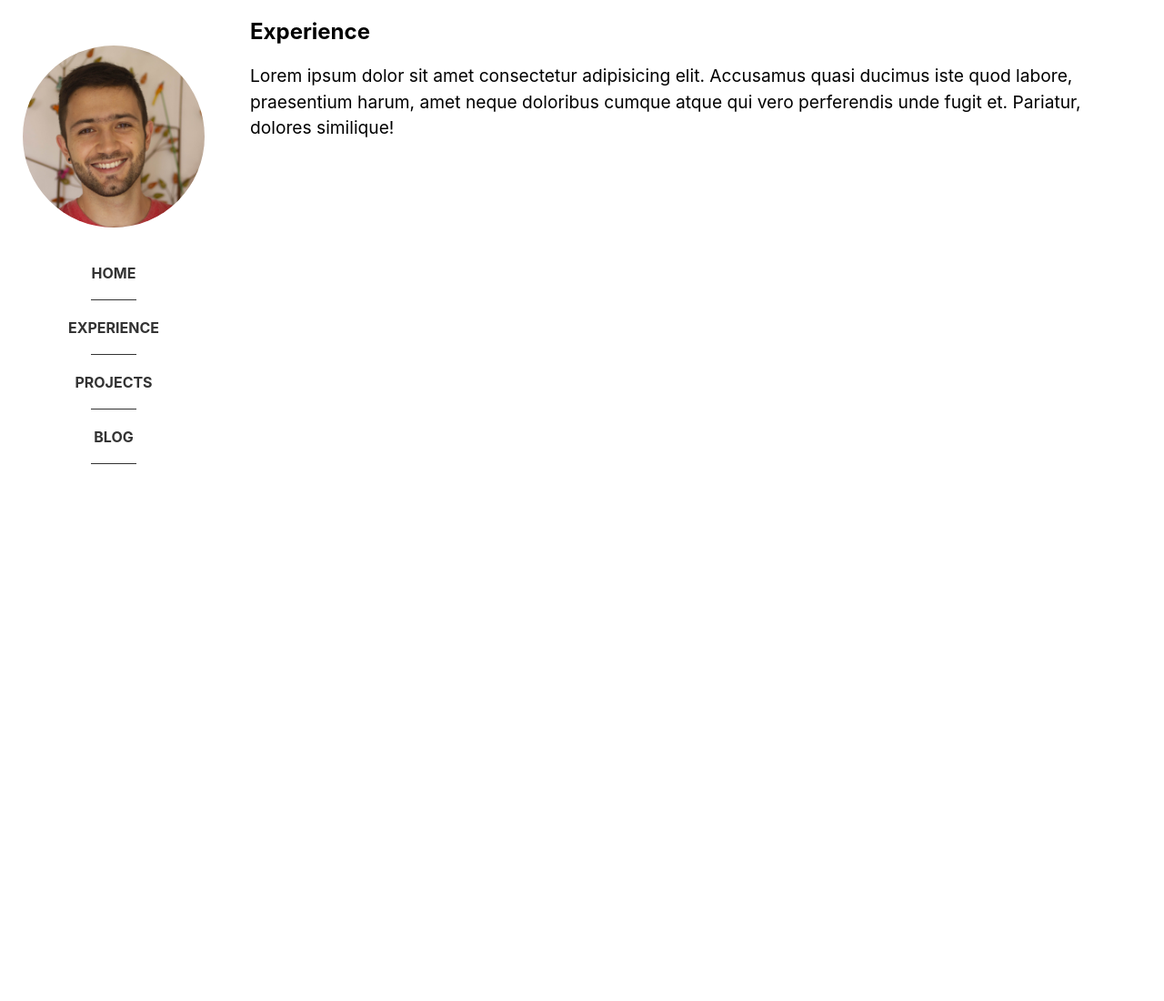
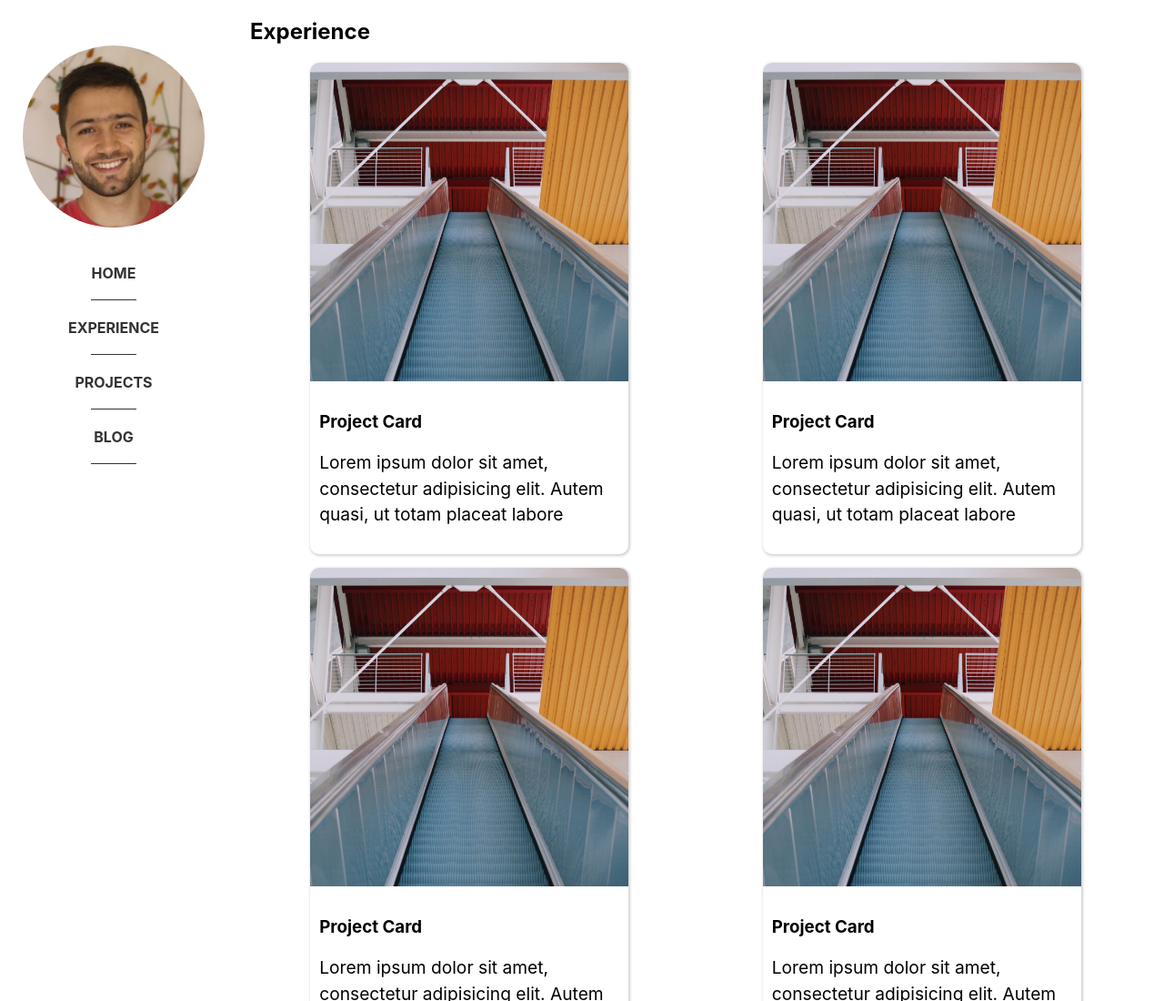
Before and after one commit to simonhoyos/simonhoyos.github.io, a React (Create React App) app: page /experience in a window 1280 px wide. Shown: the top 1100 px of the page at 91% size. Before the commit the page ends 800 px from the top, so only its background shows below. Built offline with nearby package versions, Linux system fonts and the light colour scheme.

Commit message:
Add cards to experiences

```diff
--- a/src/pages/Experience.js
+++ b/src/pages/Experience.js
@@ -1,11 +1,19 @@
 import React from 'react';
 import { Section } from '../components/Section';
+import { Card } from "../components/Card";
+import { Grid } from "../components/Grid";
 
 export function Experience() {
   return (
     <Section>
       <h2>experience</h2>
-      <p>Lorem ipsum dolor sit amet consectetur adipisicing elit. Accusamus quasi ducimus iste quod labore, praesentium harum, amet neque doloribus cumque atque qui vero perferendis unde fugit et. Pariatur, dolores similique!</p>
+      <Grid>
+        <Card></Card>
+        <Card></Card>
+        <Card></Card>
+        <Card></Card>
+        <Card></Card>
+      </Grid>
     </Section>
   );
 }
```
